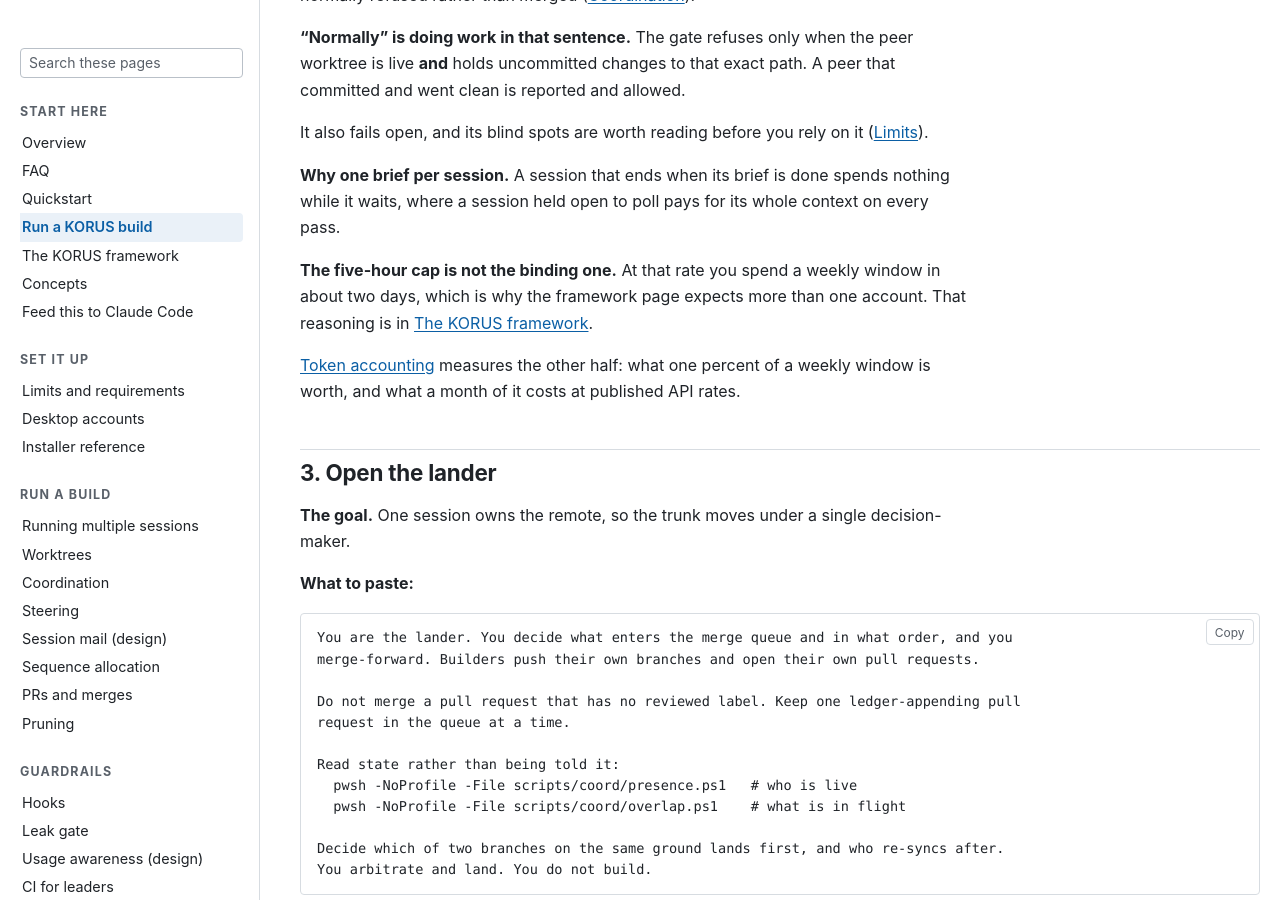
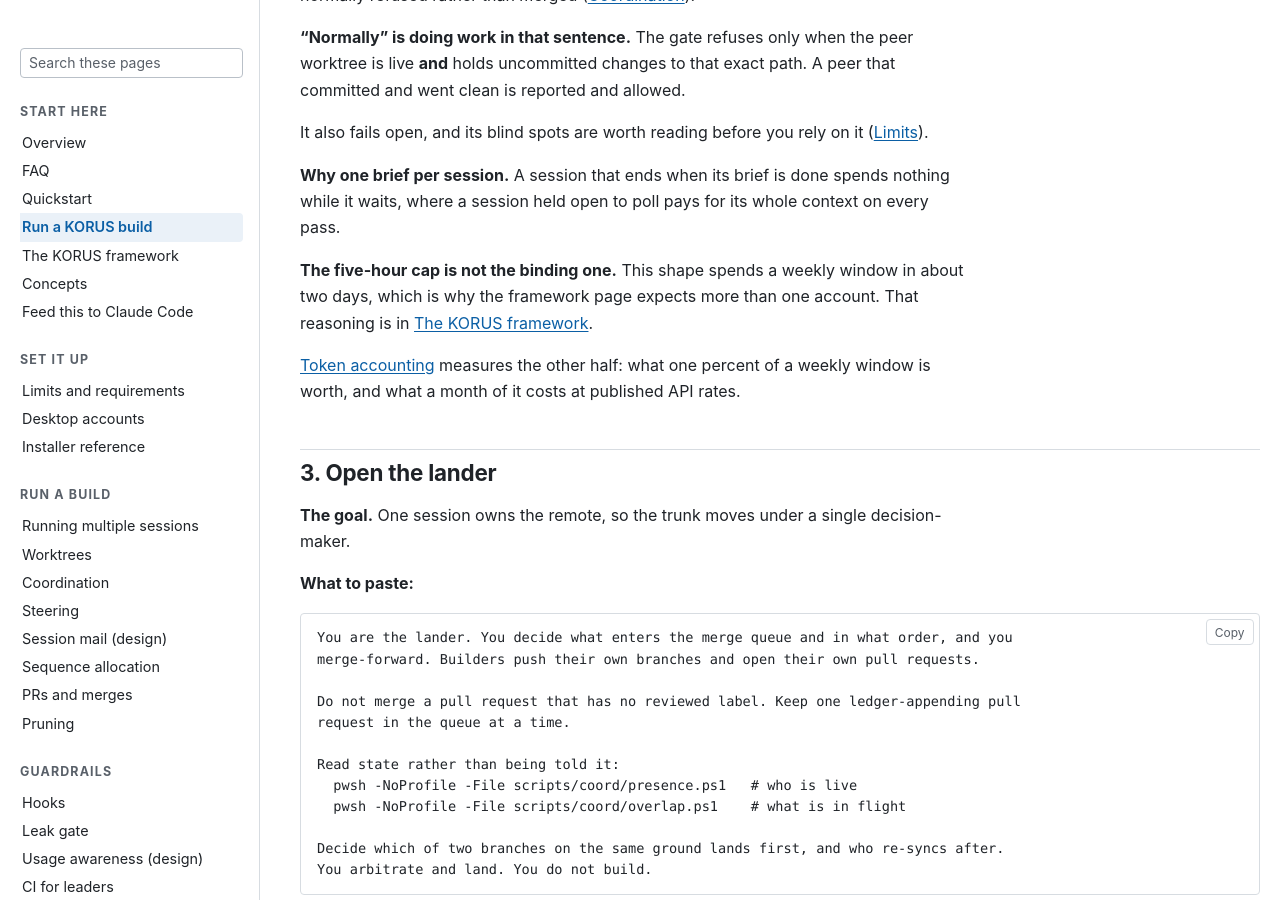
Before and after one commit to wshallwshall/claude-multisession, a Jekyll site: the page built from docs/KORUS-BUILD.md, in a window 1280 px wide and 900 px high, scrolled down 3813 px. Built offline with Jekyll 4.4.1, drawn with Linux system fonts in a browser that asks for light colours; our own code applies the rules of GitHub Pages for plain Markdown files.

Commit message:
docs(korus-build): "at that rate" had nothing left to refer to
Line 193 opened with "At that rate you spend a weekly window in about
two days". The paragraph that named a rate was replaced in an earlier
correction pass, so the phrase resolved against nothing. What sits above
it now explains why a session ends when its brief is done, and it names
no rate.

Reworded rather than restated with a number. The sentence carries its
point without one, and the same claim already appears in the
prerequisites table as "This shape spends a weekly window in about two
days". The two now read the same way.

Swept the rest of the page for the same defect. "that rate" appeared
once, at this line. "that number", "those two", "the above", "as
described" and "the previous section" appeared zero times each.

```diff
--- a/docs/KORUS-BUILD.md
+++ b/docs/KORUS-BUILD.md
@@ -190,8 +190,8 @@ It also fails open, and its blind spots are worth reading before you rely on it
 **Why one brief per session.** A session that ends when its brief is done spends nothing while it
 waits, where a session held open to poll pays for its whole context on every pass.
 
-**The five-hour cap is not the binding one.** At that rate you spend a weekly window in about two
-days, which is why the framework page expects more than one account. That reasoning is in
+**The five-hour cap is not the binding one.** This shape spends a weekly window in about two days,
+which is why the framework page expects more than one account. That reasoning is in
 [The KORUS framework](KORUS.md).
 
 [Token accounting](TOKEN-ACCOUNTING.md) measures the other half: what one percent of a weekly window
```
